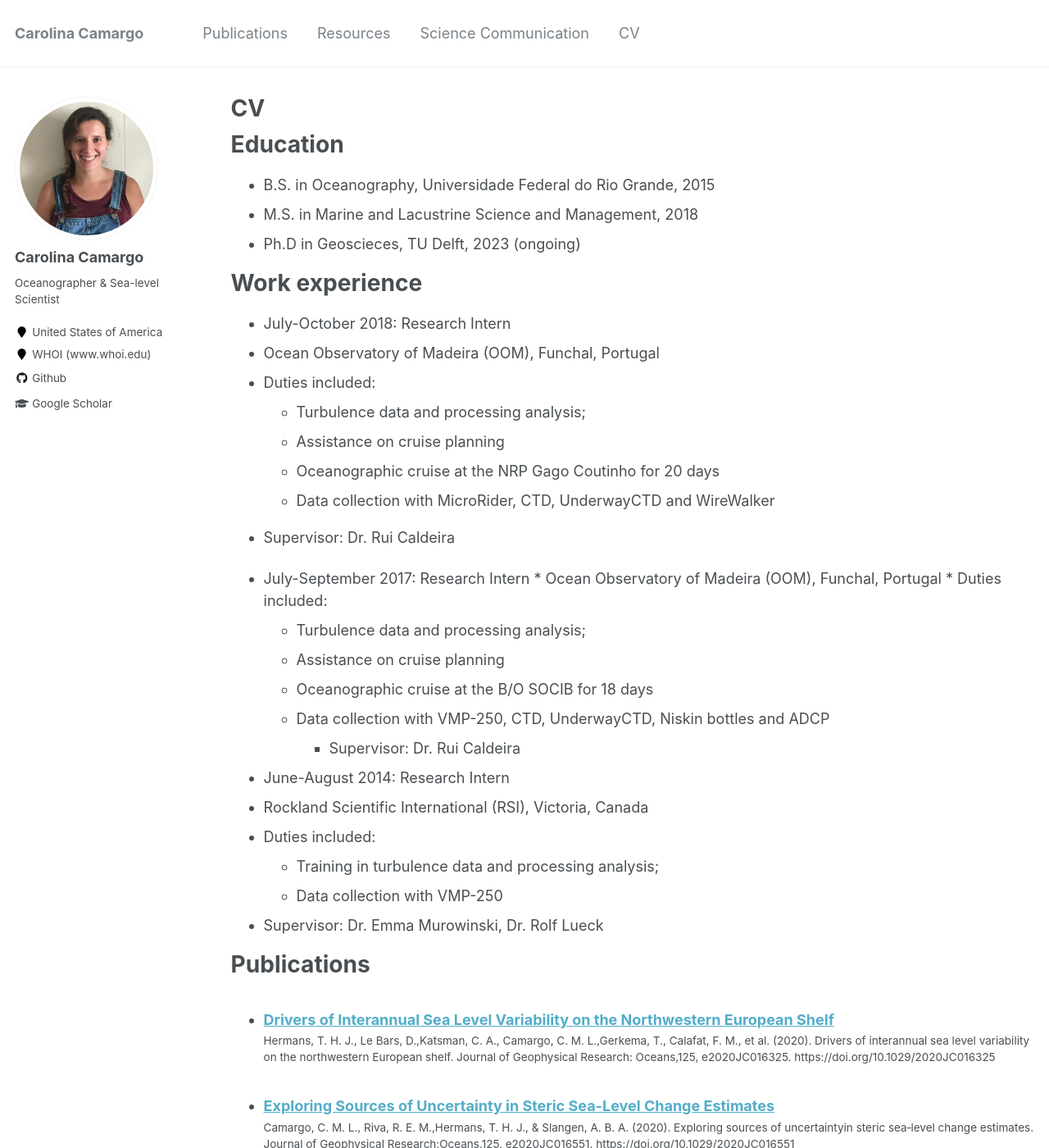
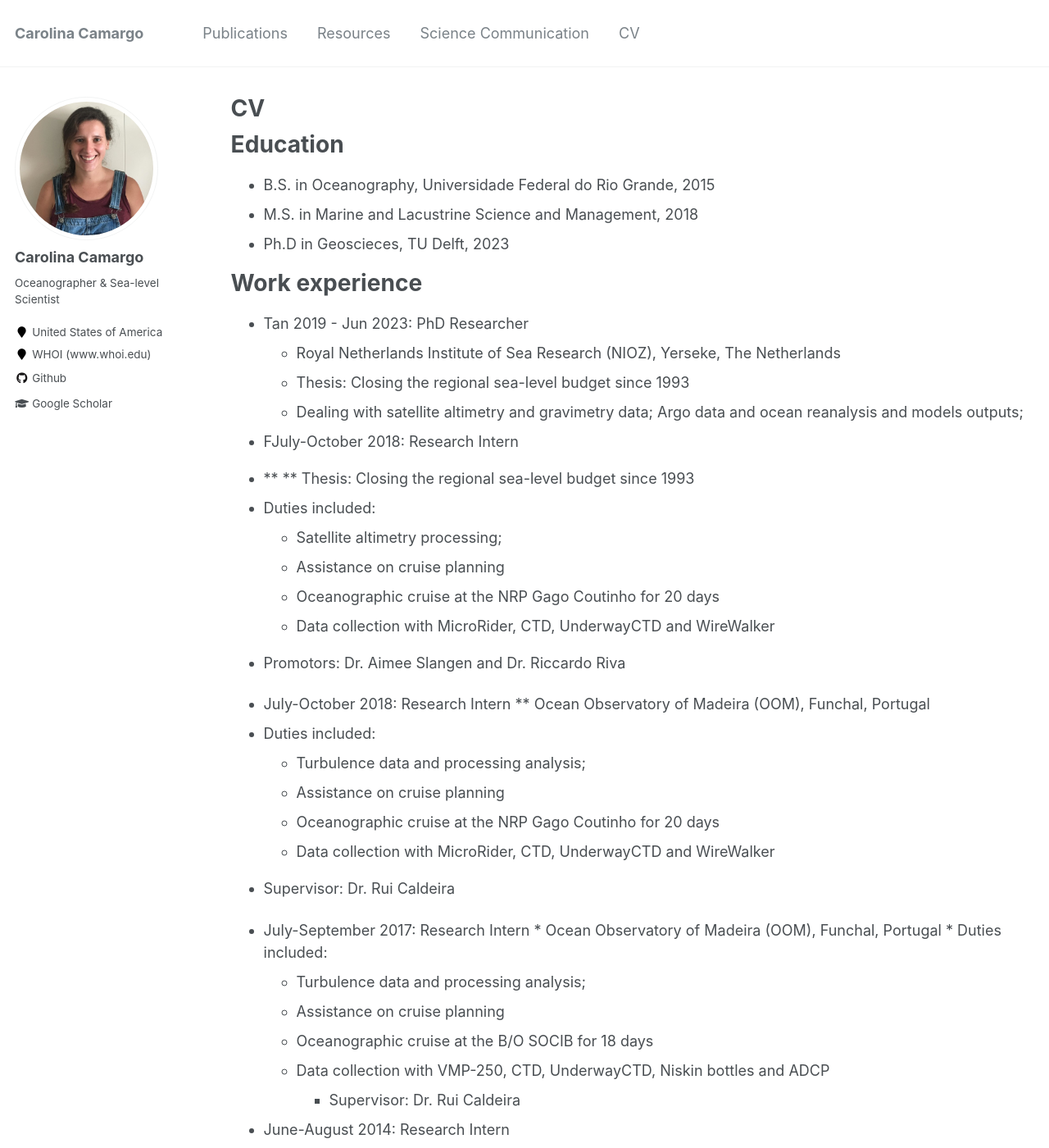
Before and after one commit to carocamargo/carocamargo.github.io, a Jekyll site: the page built from _pages/cv.md, in a window 1280 px wide and 1400 px high. Shown: the whole window at 82% size. Built offline with Jekyll 4.4.1, drawn with Linux system fonts in a browser that asks for light colours.

Commit message:
update cv

```diff
--- a/_pages/cv.md
+++ b/_pages/cv.md
@@ -13,12 +13,33 @@ Education
 ======
 * B.S. in Oceanography, Universidade Federal do Rio Grande, 2015
 * M.S. in Marine and Lacustrine Science and Management, 2018
-* Ph.D in Geoscieces, TU Delft, 2023 (ongoing)
+* Ph.D in Geoscieces, TU Delft, 2023
 
 Work experience
 ======
+
+  <ul>
+  <li>Tan 2019 - Jun 2023: PhD Researcher
+    <ul>
+      <li>Royal Netherlands Institute of Sea Research (NIOZ), Yerseke, The Netherlands</li>
+      <li>Thesis: Closing the regional sea-level budget since 1993 </li>
+      <li>Dealing with satellite altimetry and gravimetry data; Argo data and ocean reanalysis and models outputs;</li>
+    </ul>
+  </li>
+  <li>FJuly-October 2018: Research Intern</li>
+</ul>
+*
+  **
+  ** Thesis: Closing the regional sea-level budget since 1993
+  * Duties included:
+    * Satellite altimetry processing;
+    * Assistance on cruise planning
+    * Oceanographic cruise at the NRP Gago Coutinho for 20 days
+    * Data collection with MicroRider, CTD, UnderwayCTD and WireWalker
+  * Promotors: Dr. Aimee Slangen and Dr. Riccardo Riva
+
 *  July-October 2018: Research Intern
-  * Ocean Observatory of Madeira (OOM), Funchal, Portugal
+  ** Ocean Observatory of Madeira (OOM), Funchal, Portugal
   * Duties included:
     * Turbulence data and processing analysis;
     * Assistance on cruise planning
```
